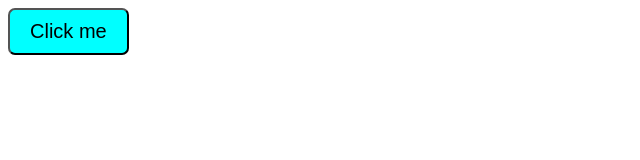
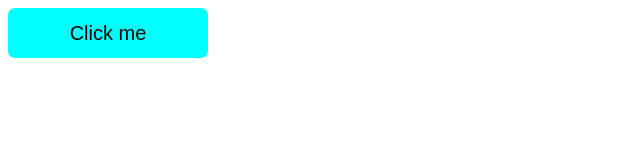
Before and after one commit to mhasilau/test-fd1, a plain HTML site: page index.html in a window 1280 px wide. In both pictures the pointer is over the button "Click me". Shown: the whole page, without its empty margins (0-640 px from the left). Drawn offline with Linux system fonts and the light colour scheme.

Commit message:
fix button

```diff
--- a/style.css
+++ b/style.css
@@ -4,4 +4,11 @@ button {
 	padding: 10px 20px;
 	border-radius: 7px;
 	cursor: pointer;
+	border: none;
+	transition: all 0.3s ease;
 }
+
+button:hover {
+	height: 50px;
+	width: 200px;
+}
```
